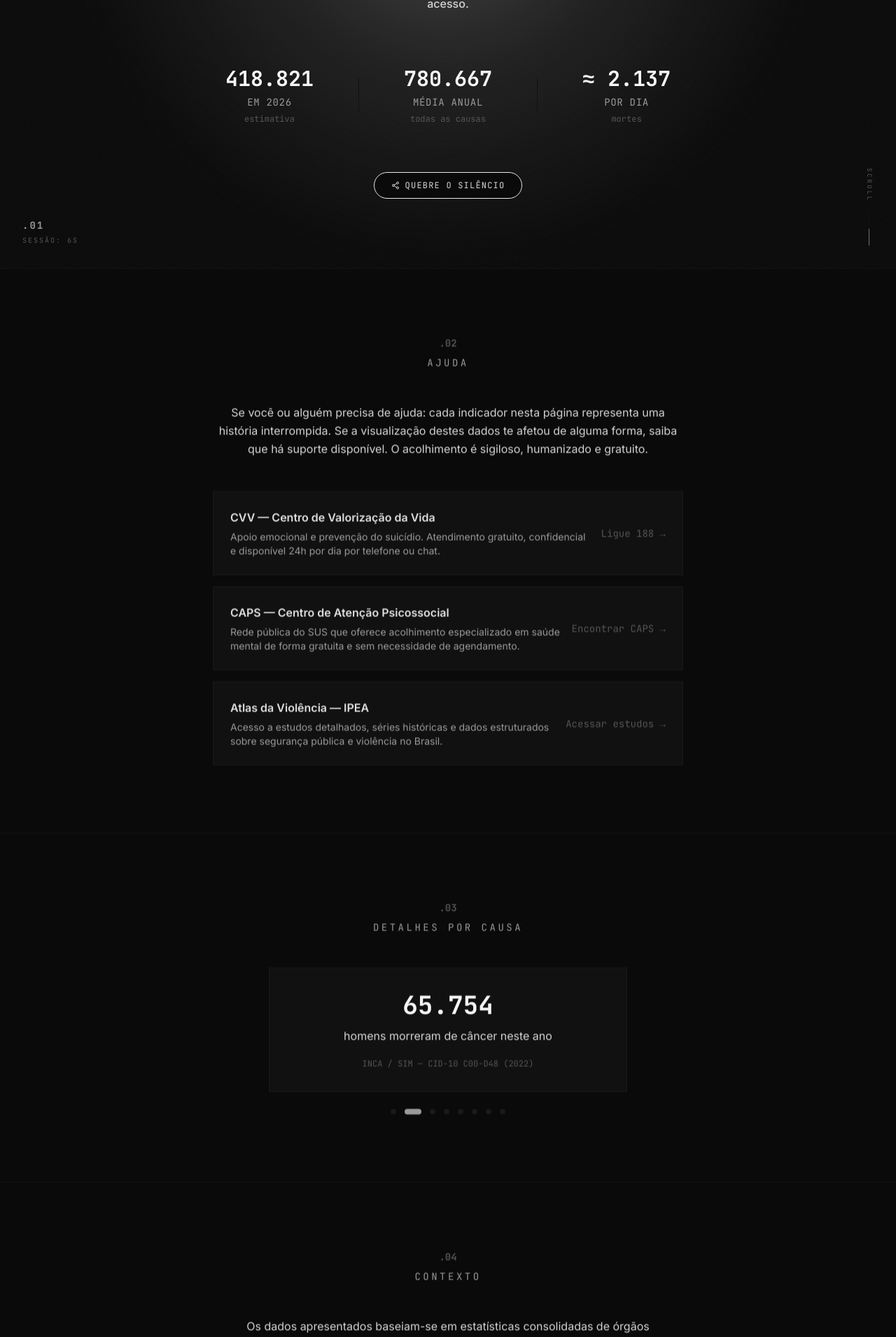
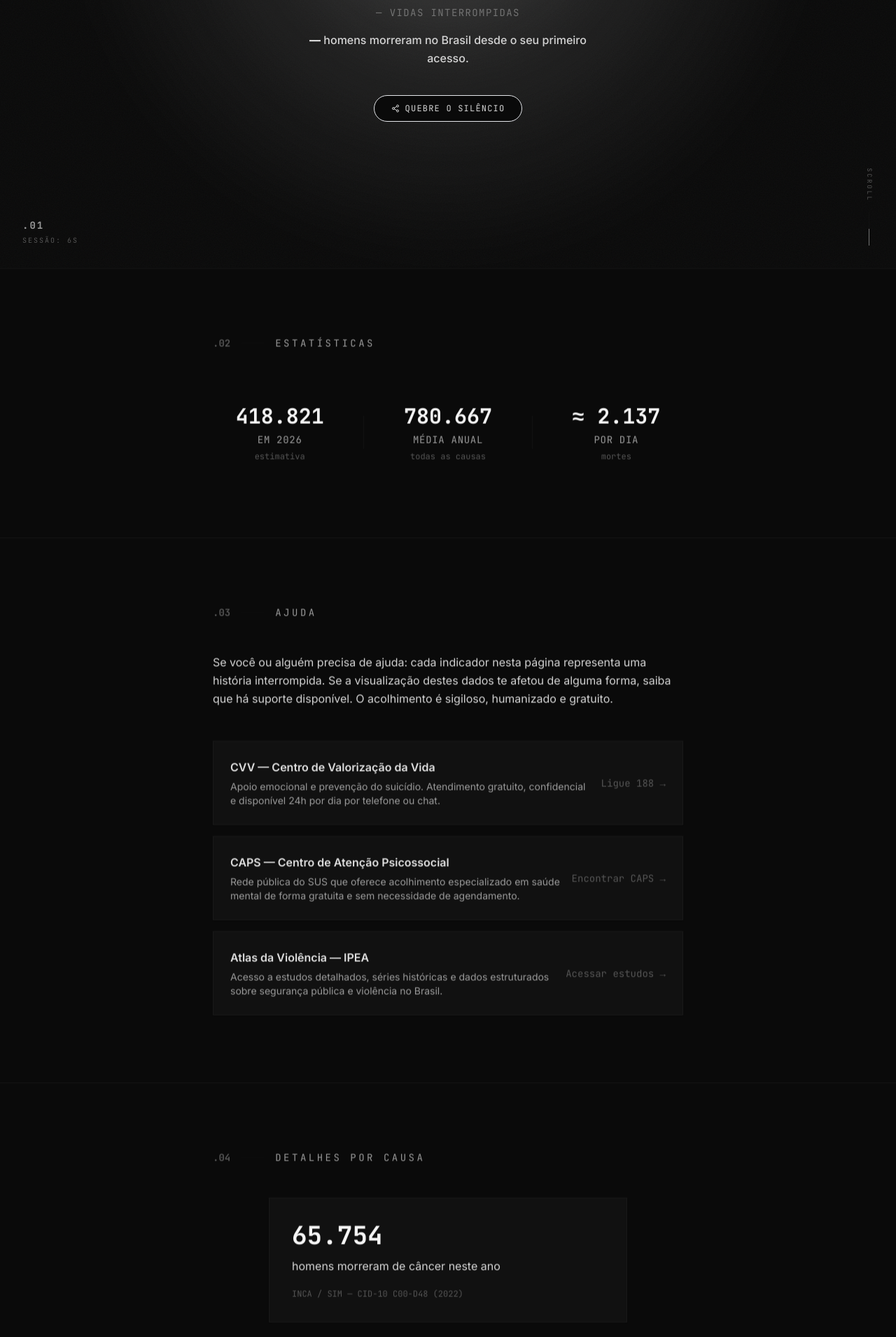
Before and after one commit to agomesthiago/optimistic-oppenheimer, a React (Vite) app: page / in a window 1280 px wide. Shown: the part 417-2328 px from the top of the page at 70% size. Built offline with nearby package versions, Linux system fonts and the light colour scheme.

Commit message:
style: separate stats into Section .02, align all headers to the left with line indicators

```diff
--- a/src/App.tsx
+++ b/src/App.tsx
@@ -1,5 +1,7 @@
 import { useEffect } from 'react';
+import { useCounter } from './hooks/useCounter';
 import { Hero } from './components/Hero';
+import { StatsSection } from './components/StatsSection';
 import { CauseTicker } from './components/CauseTicker';
 import { ContextSection } from './components/ContextSection';
 import { MethodologySection } from './components/MethodologySection';
@@ -8,6 +10,12 @@ import { DataFooter } from './components/DataFooter';
 import { ThemeToggle } from './components/ThemeToggle';
 
 export default function App() {
+  const { deaths, sessionDeaths, sessionSeconds, isRunning, start } = useCounter();
+
+  useEffect(() => {
+    start();
+  }, [start]);
+
   useEffect(() => {
     const observer = new IntersectionObserver(
       (entries) => {
@@ -46,7 +54,16 @@ export default function App() {
       <ThemeToggle />
 
       <div className="relative z-10">
-        <Hero />
+        <Hero
+          deaths={deaths}
+          sessionDeaths={sessionDeaths}
+          sessionSeconds={sessionSeconds}
+          isRunning={isRunning}
+        />
+
+        <div className="reveal-on-scroll">
+          <StatsSection deaths={deaths} />
+        </div>
 
         <div className="reveal-on-scroll">
           <ResourcesSection />
@@ -54,12 +71,17 @@ export default function App() {
 
         {/* Dedicated Causes Section */}
         <section className="reveal-on-scroll py-24 px-6 border-t border-zinc-200 dark:border-carbon-700 bg-zinc-100 dark:bg-carbon-900/50">
-          <div className="max-w-2xl mx-auto flex flex-col items-center text-center">
-            <span className="text-sm font-mono font-bold text-slate-400 dark:text-ash-600 mb-2 select-none">.03</span>
-            <h2 className="text-sm font-mono uppercase tracking-[0.25em] text-slate-500 dark:text-ash-400 mb-12">
-              Detalhes por causa
-            </h2>
-            <CauseTicker />
+          <div className="max-w-2xl mx-auto">
+            <div className="flex items-center gap-4 mb-12 select-none">
+              <span className="text-sm font-mono font-bold text-slate-400 dark:text-ash-600">.04</span>
+              <div className="h-px w-8 bg-zinc-200 dark:bg-carbon-800" />
+              <h2 className="text-sm font-mono uppercase tracking-[0.25em] text-slate-500 dark:text-ash-400">
+                Detalhes por causa
+              </h2>
+            </div>
+            <div className="w-full flex justify-center">
+              <CauseTicker />
+            </div>
           </div>
         </section>
 
--- a/src/components/ContextSection.tsx
+++ b/src/components/ContextSection.tsx
@@ -21,17 +21,18 @@ export function ContextSection() {
       className="py-24 px-6 border-t border-zinc-200 dark:border-carbon-700 bg-white dark:bg-transparent"
     >
       <div className="max-w-2xl mx-auto">
-        <div className="flex flex-col items-center mb-12 select-none">
-          <span className="text-sm font-mono font-bold text-slate-400 dark:text-ash-600 mb-2">.04</span>
+        <div className="flex items-center gap-4 mb-12 select-none">
+          <span className="text-sm font-mono font-bold text-slate-400 dark:text-ash-600">.05</span>
+          <div className="h-px w-8 bg-zinc-200 dark:bg-carbon-800" />
           <h2
             id="contexto-heading"
-            className="text-sm font-mono uppercase tracking-[0.25em] text-slate-500 dark:text-ash-400 text-center"
+            className="text-sm font-mono uppercase tracking-[0.25em] text-slate-500 dark:text-ash-400"
           >
             Contexto
           </h2>
         </div>
 
-        <p className="text-slate-600 dark:text-ash-300 text-base leading-relaxed mb-12 text-center max-w-xl mx-auto">
+        <p className="text-slate-600 dark:text-ash-300 text-base leading-relaxed mb-12">
           Os dados apresentados baseiam-se em estatísticas consolidadas de órgãos oficiais, como o{' '}
           {uniqueInstitutions.map((inst, i) => (
             <span key={inst}>
--- a/src/components/Hero.tsx
+++ b/src/components/Hero.tsx
@@ -1,13 +1,10 @@
 import { useState, useEffect, useRef, useMemo } from 'react';
 import gsap from 'gsap';
-import { useCounter } from '../hooks/useCounter';
 import { useAutoToggle } from '../hooks/useAutoToggle';
 import { useShare } from '../hooks/useShare';
 import { StoryCard } from './StoryCard';
 import {
   formatDeathCount,
-  TOTAL_MALE_DEATHS_PER_YEAR,
-  DEATHS_PER_SECOND,
   getCounterStartDate,
 } from '../utils/mortality';
 
@@ -22,8 +19,6 @@ const SHARE_COPY = [
   'Alguém precisa ver isso',
 ];
 
-const DEATHS_PER_DAY = Math.round(DEATHS_PER_SECOND * 86_400);
-const YEAR_LABEL = new Date().getFullYear().toString();
 const EPOCH_LABEL = getCounterStartDate().toLocaleDateString('pt-BR', {
   day: '2-digit',
   month: '2-digit',
@@ -101,8 +96,14 @@ function HangingBulb({ active, didTick, isClockMode }: { active: boolean; didTic
   );
 }
 
-export function Hero() {
-  const { deaths, sessionDeaths, sessionSeconds, isRunning, start } = useCounter();
+interface HeroProps {
+  deaths: number;
+  sessionDeaths: number;
+  sessionSeconds: number;
+  isRunning: boolean;
+}
+
+export function Hero({ deaths, sessionDeaths, sessionSeconds, isRunning }: HeroProps) {
   const { isClockMode, toggleMode } = useAutoToggle();
   const { isSharing, shareToStories } = useShare();
   const prevIntegerRef = useRef(0);
@@ -113,11 +114,6 @@ export function Hero() {
   const shareCopy = useMemo(() => SHARE_COPY[Math.floor(Math.random() * SHARE_COPY.length)], []);
 
   const textContainerRef = useRef<HTMLSpanElement>(null);
-
-  useEffect(() => {
-    start();
-    // eslint-disable-next-line react-hooks/exhaustive-deps
-  }, []);
 
   useEffect(() => {
     if (!isClockMode) return;
@@ -168,6 +164,7 @@ export function Hero() {
 
       {/* Top Right Navigation Links */}
       <nav className="absolute top-8 right-24 z-20 hidden md:flex items-center gap-8 text-[11px] font-mono tracking-widest uppercase text-slate-500 dark:text-ash-500">
+        <a href="#estatisticas" className="hover:text-slate-800 dark:hover:text-ash-200 transition-colors">Stats</a>
         <a href="#recursos" className="hover:text-slate-800 dark:hover:text-ash-200 transition-colors">Ajuda</a>
         <a href="#contexto" className="hover:text-slate-800 dark:hover:text-ash-200 transition-colors">Dados</a>
         <a href="#metodologia" className="hover:text-slate-800 dark:hover:text-ash-200 transition-colors">Método</a>
@@ -218,13 +215,12 @@ export function Hero() {
         </p>
       </div>
 
-      {/* Stats + Share wrapper: on mobile share comes first (above stats) */}
       <div className="relative z-10 flex flex-col items-center">
-        {/* Share button - order-first on mobile, order-last on sm+ */}
+        {/* Share button */}
         <button
           onClick={() => shareToStories('story-card-export', deaths)}
           disabled={isSharing}
-          className="order-first sm:order-last mt-10 sm:mt-14 mb-8 sm:mb-0 relative flex items-center justify-center gap-2 px-6 py-2.5 rounded-full border border-zinc-300 dark:border-carbon-700 bg-white dark:bg-carbon-900 text-xs font-mono tracking-widest uppercase text-slate-700 dark:text-ash-300 hover:bg-zinc-50 dark:hover:bg-carbon-800 transition-colors focus:outline-none focus-visible:ring-2 focus-visible:ring-slate-400 dark:focus-visible:ring-ash-500 disabled:opacity-50 disabled:cursor-not-allowed animate-blink-random"
+          className="mt-10 mb-8 relative flex items-center justify-center gap-2 px-6 py-2.5 rounded-full border border-zinc-300 dark:border-carbon-700 bg-white dark:bg-carbon-900 text-xs font-mono tracking-widest uppercase text-slate-700 dark:text-ash-300 hover:bg-zinc-50 dark:hover:bg-carbon-800 transition-colors focus:outline-none focus-visible:ring-2 focus-visible:ring-slate-400 dark:focus-visible:ring-ash-500 disabled:opacity-50 disabled:cursor-not-allowed animate-blink-random"
         >
           <svg xmlns="http://www.w3.org/2000/svg" width="12" height="12" viewBox="0 0 24 24" fill="none" stroke="currentColor" strokeWidth="2" strokeLinecap="round" strokeLinejoin="round">
             <circle cx="18" cy="5" r="3"></circle>
@@ -235,15 +231,6 @@ export function Hero() {
           </svg>
           {isSharing ? 'Preparando imagem...' : shareCopy}
         </button>
-
-        {/* Grid of stats */}
-        <div className="order-last sm:order-first mt-0 sm:mt-16 flex flex-col sm:flex-row items-center gap-6 sm:gap-12 select-none w-full max-w-sm sm:max-w-none border-t border-zinc-200/60 dark:border-carbon-800/80 pt-8 sm:pt-0 sm:border-t-0">
-          <Stat label={`em ${YEAR_LABEL}`} value={formatDeathCount(deaths)} sublabel="estimativa" />
-          <div className="w-12 h-px sm:w-px sm:h-12 bg-zinc-200 dark:bg-carbon-800" />
-          <Stat label="média anual" value={TOTAL_MALE_DEATHS_PER_YEAR.toLocaleString('pt-BR')} sublabel="todas as causas" />
-          <div className="w-12 h-px sm:w-px sm:h-12 bg-zinc-200 dark:bg-carbon-800" />
-          <Stat label="por dia" value={`≈ ${DEATHS_PER_DAY.toLocaleString('pt-BR')}`} sublabel="mortes" />
-        </div>
       </div>
 
       {/* Bottom Left Corner (Page indicator & Session elapsed timer) */}
@@ -266,13 +253,3 @@ export function Hero() {
     </section>
   );
 }
-
-function Stat({ label, value, sublabel }: { label: string; value: string; sublabel: string }) {
-  return (
-    <div className="group flex flex-col items-center gap-1.5 px-4 py-3 rounded-xl transition-all duration-300 hover:bg-zinc-100/60 dark:hover:bg-carbon-800/60 hover:scale-105 cursor-default">
-      <span className="text-3xl font-mono font-bold text-slate-900 dark:text-ash-100 tabular-nums transition-colors group-hover:text-crimson-500 dark:group-hover:text-crimson-400">{value}</span>
-      <span className="text-sm font-mono uppercase tracking-wider text-slate-500 dark:text-ash-400">{label}</span>
-      <span className="text-xs text-slate-400 dark:text-ash-600 font-mono">{sublabel}</span>
-    </div>
-  );
-}
--- a/src/components/ResourcesSection.tsx
+++ b/src/components/ResourcesSection.tsx
@@ -30,17 +30,18 @@ export function ResourcesSection() {
       className="relative py-24 px-6 border-t border-zinc-200 dark:border-carbon-700 bg-white dark:bg-transparent"
     >
       <div className="max-w-2xl mx-auto">
-        <div className="flex flex-col items-center mb-12 select-none">
-          <span className="text-sm font-mono font-bold text-slate-400 dark:text-ash-600 mb-2">.02</span>
+        <div className="flex items-center gap-4 mb-12 select-none">
+          <span className="text-sm font-mono font-bold text-slate-400 dark:text-ash-600">.03</span>
+          <div className="h-px w-8 bg-zinc-200 dark:bg-carbon-800" />
           <h2
             id="recursos-heading"
-            className="text-sm font-mono uppercase tracking-[0.25em] text-slate-500 dark:text-ash-400 text-center"
+            className="text-sm font-mono uppercase tracking-[0.25em] text-slate-500 dark:text-ash-400"
           >
             Ajuda
           </h2>
         </div>
 
-        <p className="text-slate-600 dark:text-ash-300 text-base mb-12 leading-relaxed text-center">
+        <p className="text-slate-600 dark:text-ash-300 text-base mb-12 leading-relaxed">
           Se você ou alguém precisa de ajuda: cada indicador nesta página representa uma história interrompida. Se a visualização destes dados
           te afetou de alguma forma, saiba que há suporte disponível. O acolhimento é sigiloso, humanizado e gratuito.
         </p>
--- /dev/null
+++ b/src/components/StatsSection.tsx
@@ -0,0 +1,55 @@
+import { TOTAL_MALE_DEATHS_PER_YEAR, DEATHS_PER_SECOND } from '../utils/mortality';
+
+const DEATHS_PER_DAY = Math.round(DEATHS_PER_SECOND * 86_400);
+const YEAR_LABEL = new Date().getFullYear().toString();
+
+interface StatsSectionProps {
+  deaths: number;
+}
+
+export function StatsSection({ deaths }: StatsSectionProps) {
+  const formattedDeaths = Math.floor(deaths).toLocaleString('pt-BR');
+
+  return (
+    <section
+      id="estatisticas"
+      className="py-24 px-6 border-t border-zinc-200 dark:border-carbon-700 bg-white dark:bg-transparent"
+    >
+      <div className="max-w-2xl mx-auto">
+        {/* Header aligned on the left */}
+        <div className="flex items-center gap-4 mb-16 select-none">
+          <span className="text-sm font-mono font-bold text-slate-400 dark:text-ash-600">.02</span>
+          <div className="h-px w-8 bg-zinc-200 dark:bg-carbon-800" />
+          <h2 className="text-sm font-mono uppercase tracking-[0.25em] text-slate-500 dark:text-ash-400">
+            Estatísticas
+          </h2>
+        </div>
+
+        {/* Stats Grid */}
+        <div className="flex flex-col sm:flex-row items-center justify-between gap-8 sm:gap-6 select-none w-full">
+          <Stat label={`em ${YEAR_LABEL}`} value={formattedDeaths} sublabel="estimativa" />
+          <div className="w-12 h-px sm:w-px sm:h-12 bg-zinc-250 dark:bg-carbon-800" />
+          <Stat label="média anual" value={TOTAL_MALE_DEATHS_PER_YEAR.toLocaleString('pt-BR')} sublabel="todas as causas" />
+          <div className="w-12 h-px sm:w-px sm:h-12 bg-zinc-250 dark:bg-carbon-800" />
+          <Stat label="por dia" value={`≈ ${DEATHS_PER_DAY.toLocaleString('pt-BR')}`} sublabel="mortes" />
+        </div>
+      </div>
+    </section>
+  );
+}
+
+function Stat({ label, value, sublabel }: { label: string; value: string; sublabel: string }) {
+  return (
+    <div className="group flex flex-col items-center gap-1.5 px-4 py-3 rounded-xl transition-all duration-300 hover:bg-zinc-100/60 dark:hover:bg-carbon-800/60 hover:scale-105 cursor-default flex-1 text-center">
+      <span className="text-3xl font-mono font-bold text-slate-900 dark:text-ash-100 tabular-nums transition-colors group-hover:text-crimson-500 dark:group-hover:text-crimson-400">
+        {value}
+      </span>
+      <span className="text-sm font-mono uppercase tracking-wider text-slate-500 dark:text-ash-400">
+        {label}
+      </span>
+      <span className="text-xs text-slate-400 dark:text-ash-600 font-mono">
+        {sublabel}
+      </span>
+    </div>
+  );
+}
```
Also changed, not shown: src/components/MethodologySection.tsx (+4 -3 lines).
